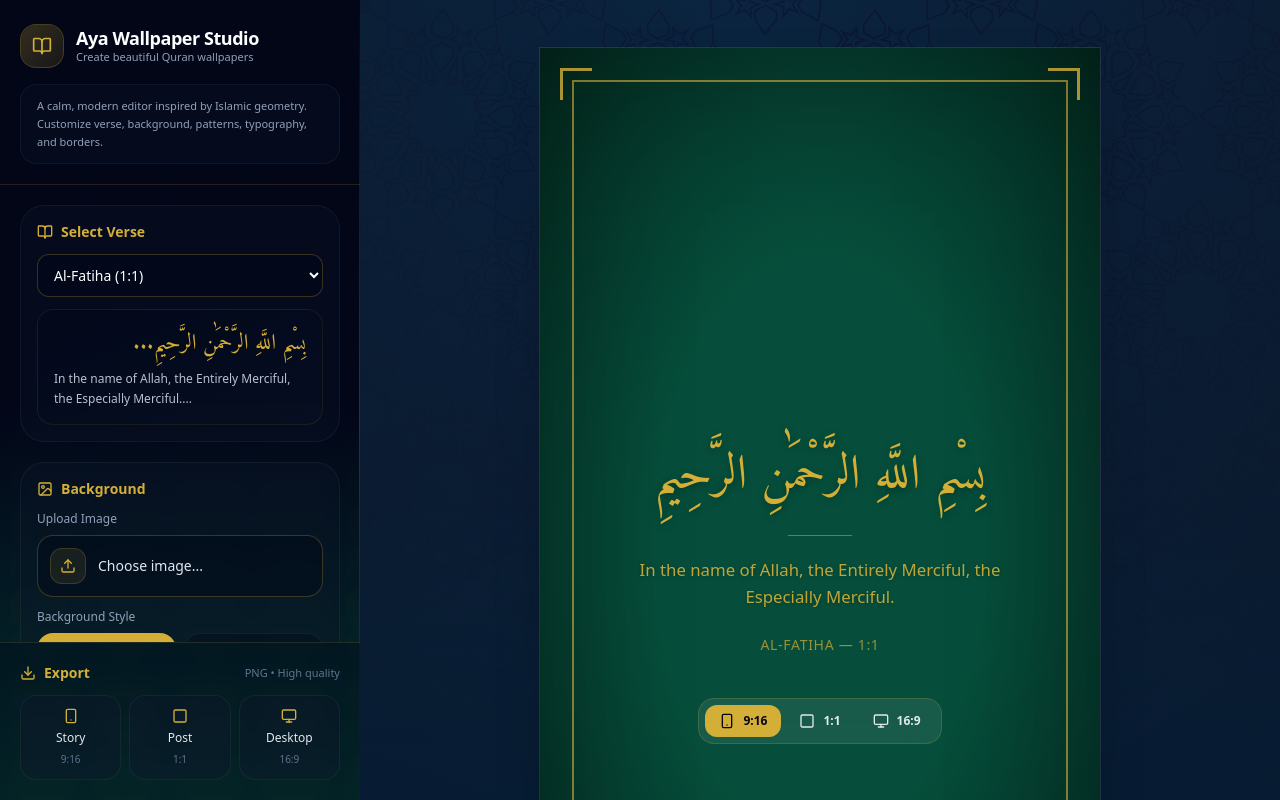
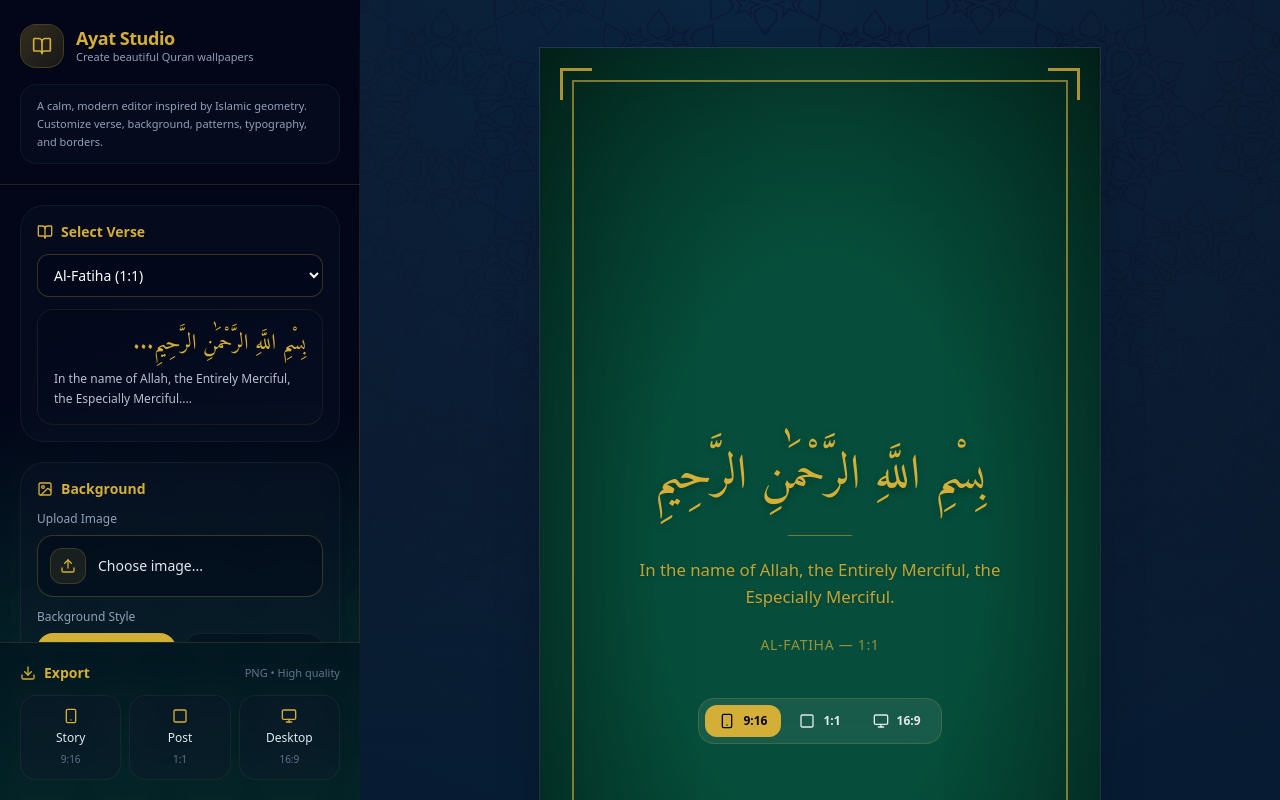
Before and after one commit to AbdeljalilRajli/Ayat-Studio, a React (Vite) app: page / in a window 1280 px wide. Built offline with nearby package versions, Linux system fonts and the light colour scheme; a web font is replaced by a local one.

Commit message:
changing app name

```diff
--- a/src/components/Sidebar.tsx
+++ b/src/components/Sidebar.tsx
@@ -112,8 +112,8 @@ export function Sidebar({
               <BookOpen className="w-5 h-5 text-[#d4af37] relative" />
             </div>
             <div className="flex-1">
-              <h1 className="text-[18px] leading-tight font-semibold tracking-tight text-white">
-                Aya Wallpaper Studio
+              <h1 className="text-[18px] leading-tight font-semibold tracking-tight text-[#d4af37]">
+                Ayat Studio
               </h1>
               <p className="text-[11px] text-slate-400">Create beautiful Quran wallpapers</p>
             </div>
```
